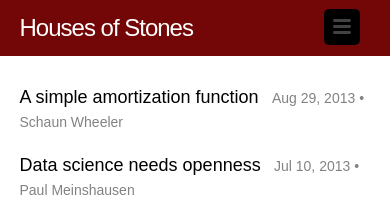
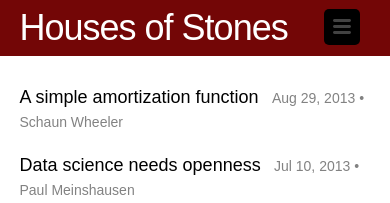
Before and after one commit to housesofstones/housesofstones.github.io, a Jekyll site: the page built from index.html, in a window 390 px wide. Shown: the top 203 px of the page. Built offline with Jekyll 4.4.1, drawn with Linux system fonts in a browser that asks for light colours; nearby versions of some CDN libraries.

Commit message:
Update hoscustom.css

```diff
--- a/css/hoscustom.css
+++ b/css/hoscustom.css
@@ -151,7 +151,7 @@
         max-width: 90%;
     }
 }
-@media screen and (max-width: 600px) {
+@media screen and (max-width: 605px) {
     .site-nav {
         position: absolute;
         top: 9px;
@@ -189,15 +189,6 @@
       display: block;
       padding: 5px 10px;
   }
-  .site-title {
-      font-size: 28px;
-  }
-}
-
-@media screen and (max-width: 450px) {
-    .site-title {
-          font-size: 24px;
-    }
     .footer-col-1 {
         width: 100%;
     }
```
